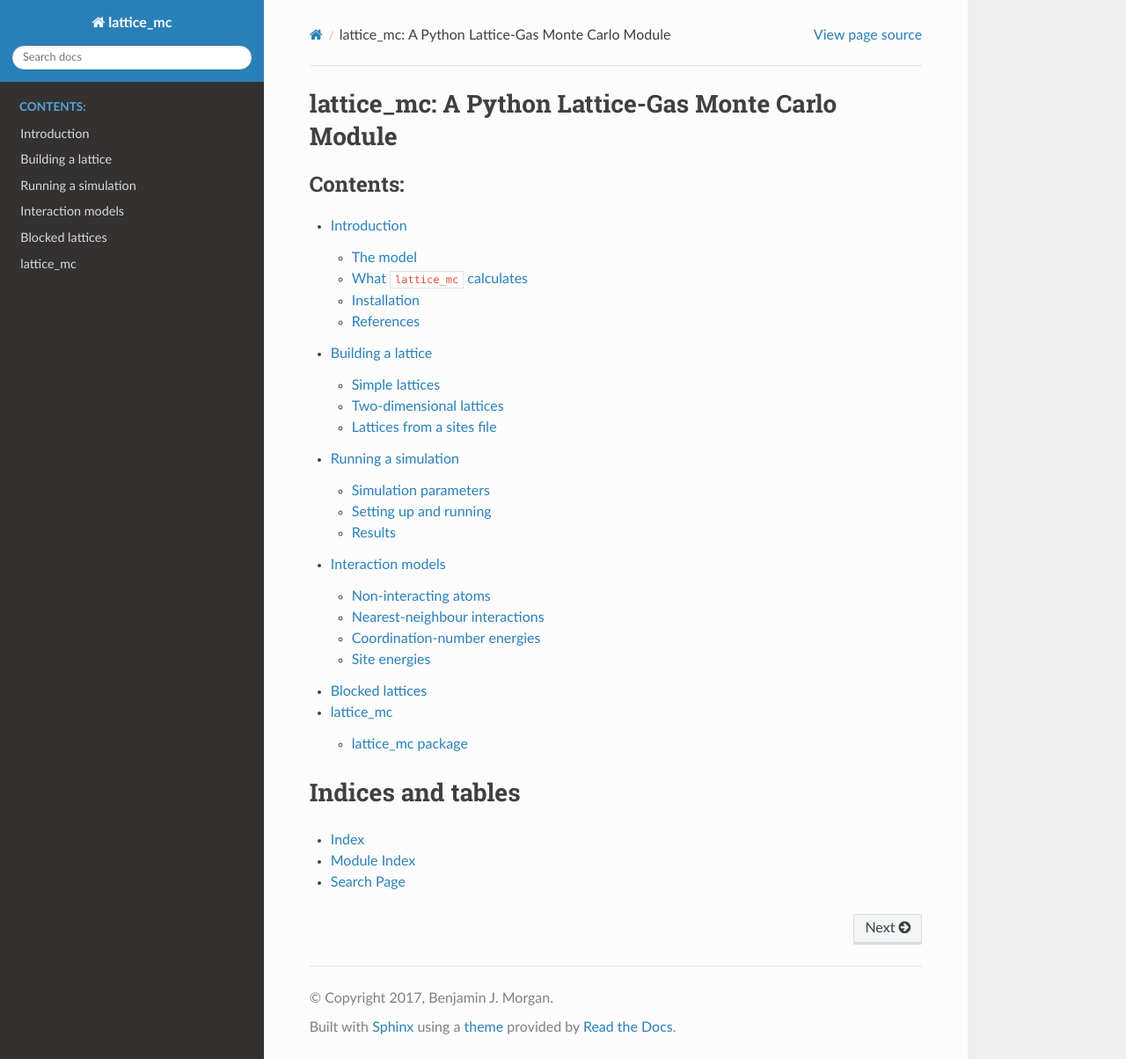
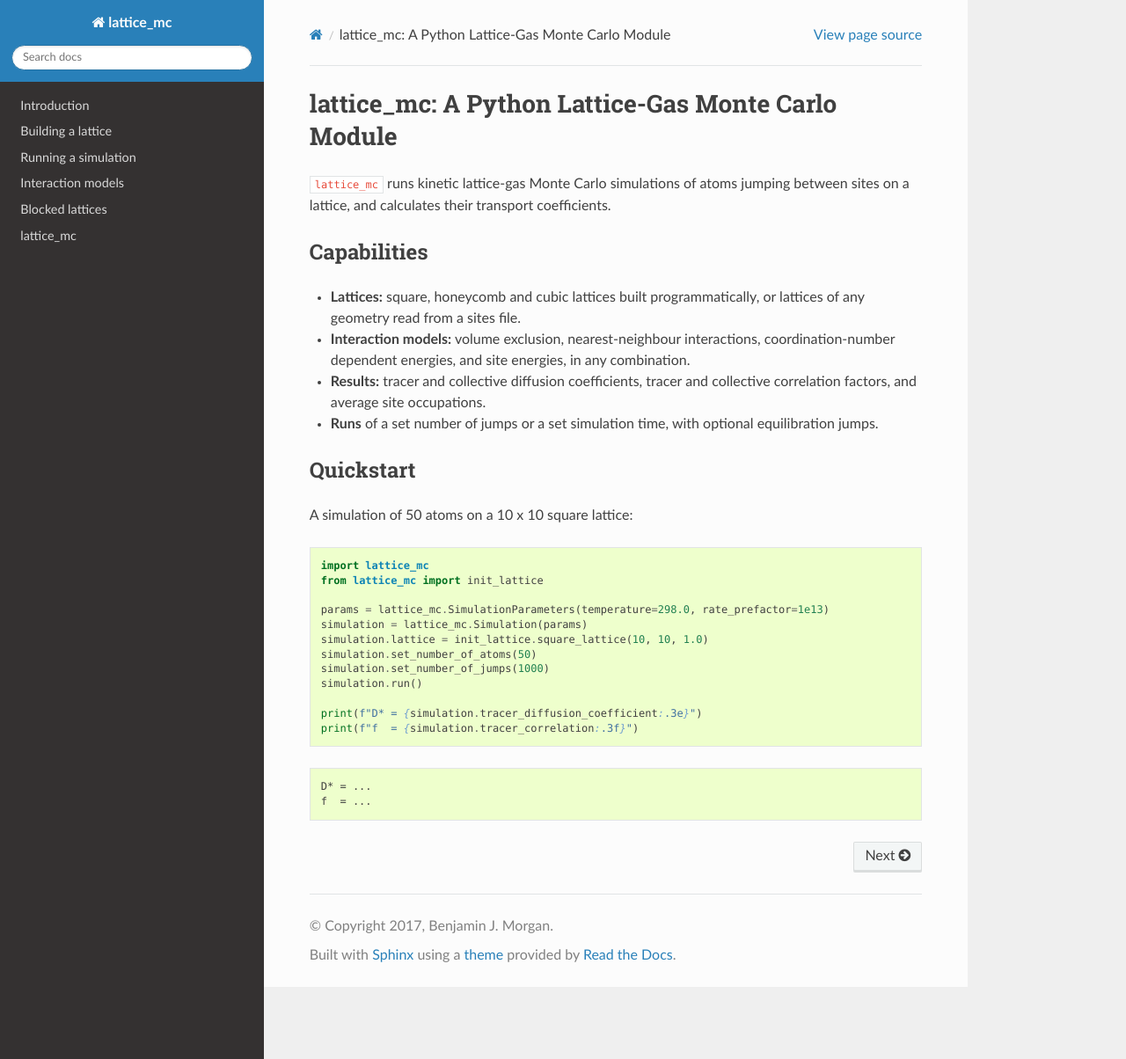
Before and after one commit to bjmorgan/lattice_mc, a Sphinx documentation site: the page built from docs/source/index.rst, in a window 1280 px wide and 1204 px high. Shown: the whole window at 88% size. Built offline with Sphinx 7.4.7 and the Read the Docs theme 3.1.0, drawn with Linux system fonts in a browser that asks for light colours.

Commit message:
Make the docs front page a summary, capabilities and quickstart

```diff
--- a/docs/source/index.rst
+++ b/docs/source/index.rst
@@ -1,9 +1,48 @@
 lattice_mc: A Python Lattice-Gas Monte Carlo Module
 ===================================================
 
+``lattice_mc`` runs kinetic lattice-gas Monte Carlo simulations of atoms jumping
+between sites on a lattice, and calculates their transport coefficients.
+
+Capabilities
+------------
+
+- **Lattices:** square, honeycomb and cubic lattices built programmatically, or
+  lattices of any geometry read from a sites file.
+- **Interaction models:** volume exclusion, nearest-neighbour interactions,
+  coordination-number dependent energies, and site energies, in any combination.
+- **Results:** tracer and collective diffusion coefficients, tracer and collective
+  correlation factors, and average site occupations.
+- **Runs** of a set number of jumps or a set simulation time, with optional
+  equilibration jumps.
+
+Quickstart
+----------
+
+A simulation of 50 atoms on a 10 x 10 square lattice:
+
+.. testcode::
+
+    import lattice_mc
+    from lattice_mc import init_lattice
+
+    params = lattice_mc.SimulationParameters(temperature=298.0, rate_prefactor=1e13)
+    simulation = lattice_mc.Simulation(params)
+    simulation.lattice = init_lattice.square_lattice(10, 10, 1.0)
+    simulation.set_number_of_atoms(50)
+    simulation.set_number_of_jumps(1000)
+    simulation.run()
+
+    print(f"D* = {simulation.tracer_diffusion_coefficient:.3e}")
+    print(f"f  = {simulation.tracer_correlation:.3f}")
+
+.. testoutput::
+
+    D* = ...
+    f  = ...
+
 .. toctree::
-   :maxdepth: 2
-   :caption: Contents:
+   :hidden:
 
    introduction
    building_lattices
@@ -11,11 +50,3 @@ lattice_mc: A Python Lattice-Gas Monte Carlo Module
    interaction_models
    blocked_lattice
    modules
-
-
-Indices and tables
-==================
-
-* :ref:`genindex`
-* :ref:`modindex`
-* :ref:`search`
```
